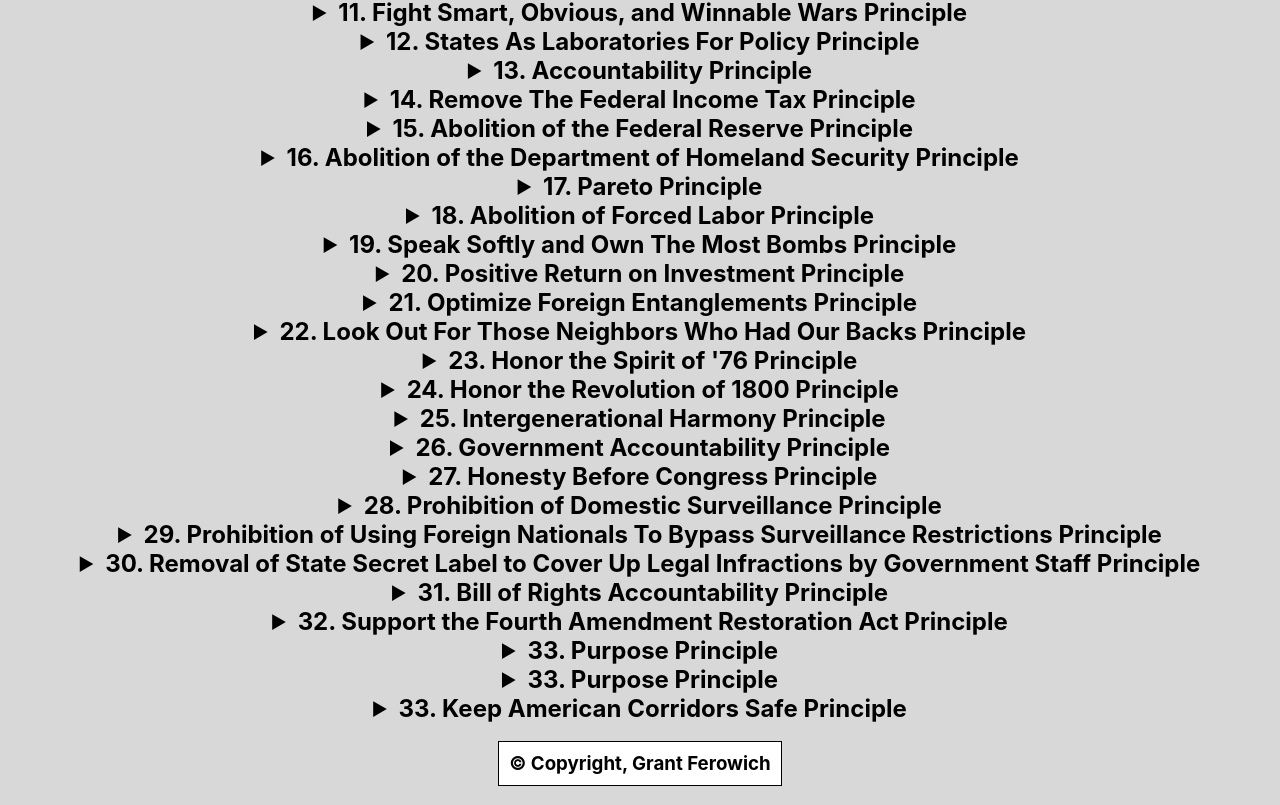
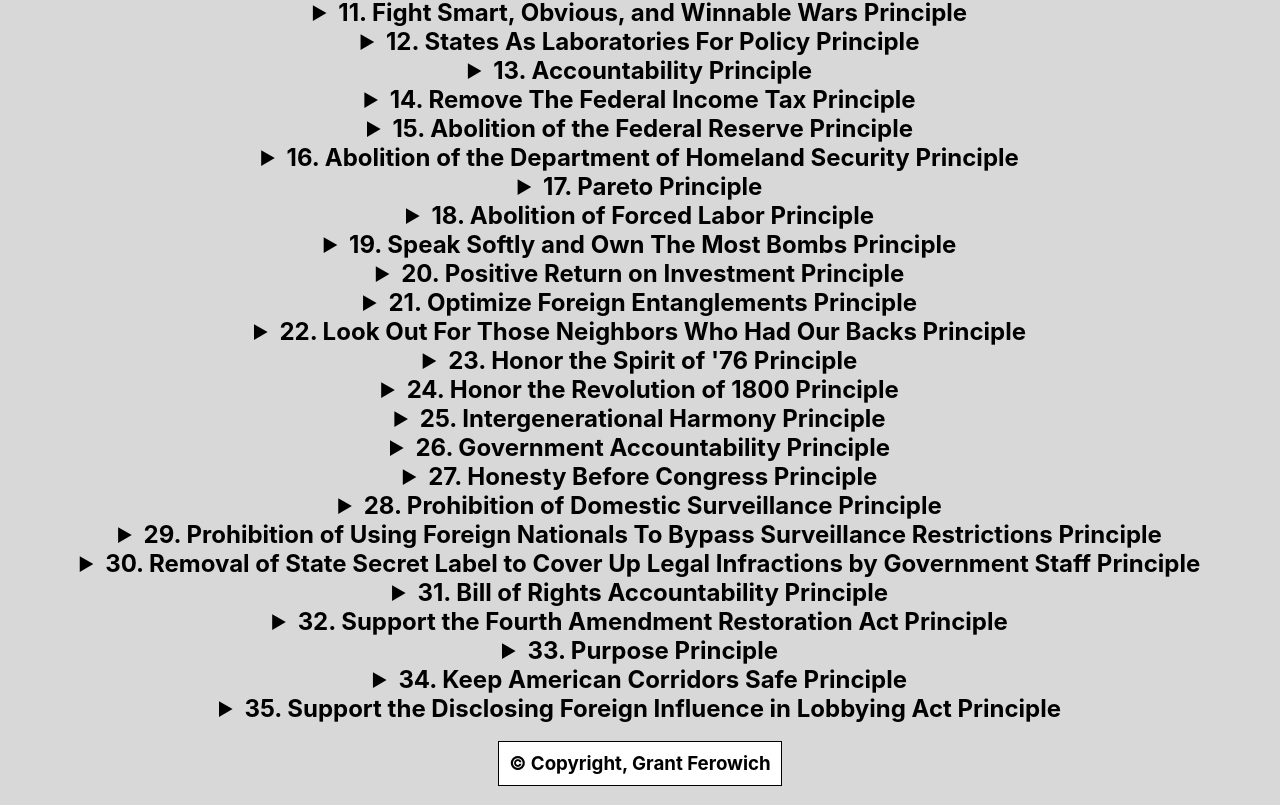
Before and after one commit to grantferowich/wisdom-party, a React (Create React App) app: page / in a window 1280 px wide. Shown: the part 485-1290 px from the top of the page. Built offline with nearby package versions, Linux system fonts and the light colour scheme.

Commit message:
append support the disclosing foreign influence in lobbying act principle

```diff
--- a/src/components/About.js
+++ b/src/components/About.js
@@ -148,12 +148,12 @@ Thomas Jefferson recognized as much, preparing a letter for the fiftieth anniver
             <p>Freedom is not for sale. We are not willing to part with freedom, no matter the price. We must not see the government solely as an organization which taxes and spends, but as that human institution which upholds and honors all of the freedoms and rights enumerated in the Declaration of Independence for all Americans.</p>
         </details>
         <details>
-            <summary>33. Purpose Principle</summary>
-            <p>Freedom is not for sale. We are not willing to part with freedom, no matter the price. We must not see the government solely as an organization which taxes and spends, but as that human institution which upholds and honors all of the freedoms and rights enumerated in the Declaration of Independence for all Americans.</p>
+            <summary>34. Keep American Corridors Safe Principle</summary>
+            <p>Keep American corridors safe by outlawing the acquisition of legal representation and lobbying representation by foreign governments. The will of the American people is embodied in the United States Congress. For Congress to most effectively make laws and rules for Americans and their families the members of Congress must not be followed, harassed, or bothered by lobbyists representing foreign countries aiming to cause focus dilution among the legislators.</p>
         </details>
         <details>
-            <summary>33. Keep American Corridors Safe Principle</summary>
-            <p>Keep American corridors safe by outlawing the acquisition of legal representation and lobbying representation by foreign governments. The will of the American people is embodied in the United States Congress. For Congress to most effectively make laws and rules for Americans and their families the members of Congress must not be followed, harassed, or bothered by lobbyists representing foreign countries aiming to cause focus dilution among the legislators.</p>
+            <summary>35. Support the Disclosing Foreign Influence in Lobbying Act Principle</summary>
+            <p>Foreign countries like China have sought to influence policymaking in the United States via contributions to LLCs and for-profit entities. The law requires disclosures to think thanks and non-profits. Passing the Disclosing Foreign Influence in Lobbying Act requires foreign governments to disclose the names of all of the organizations they are contributed funds toward. <a href='https://www.grassley.senate.gov/news/news-releases/senators-reintroduce-bill-to-crack-down-on-undisclosed-foreign-influence' target='_blank' rel='noreferrer'>Report</a>.</p>
         </details>
         <h3>© Copyright, Grant Ferowich</h3>
     </div>
```
